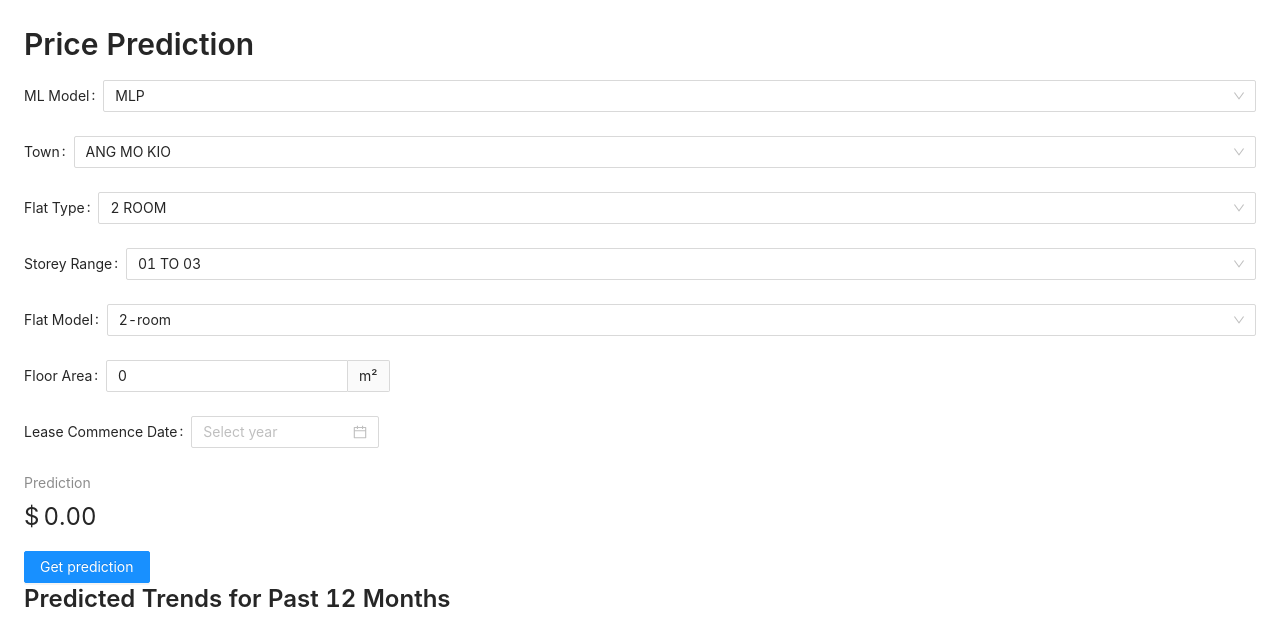
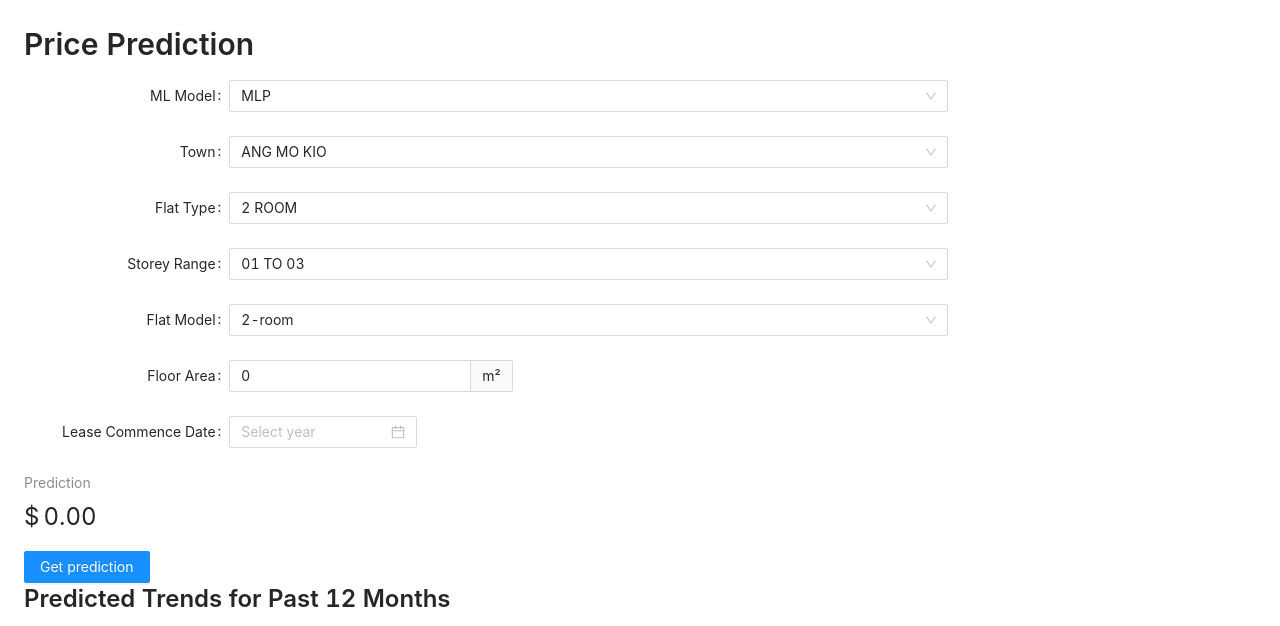
Before and after one commit to shenghaoc/prediction-tool, a Gatsby site: page / in a window 1280 px wide. Built offline with nearby package versions, Linux system fonts and the light colour scheme; Gatsby itself is replaced by a stand-in of ours.

Commit message:
Add size adjustment code for form

```diff
--- a/src/pages/index.tsx
+++ b/src/pages/index.tsx
@@ -180,9 +180,23 @@ const IndexPage = () => {
       });
   }
 
+  type SizeType = Parameters<typeof Form>[0]['size'];
+
+  const [componentSize, setComponentSize] = useState<SizeType | 'default'>('default');
+  const onFormLayoutChange = ({ size }: { size: SizeType }) => {
+    setComponentSize(size);
+  };
+
   return (
     <main style={{ padding: `24px` }}>
-      <Form>
+      <Form
+        labelCol={{ span: 4 }}
+        wrapperCol={{ span: 14 }}
+        layout="horizontal"
+        initialValues={{ size: componentSize }}
+        onValuesChange={onFormLayoutChange}
+        size={componentSize as SizeType}
+      >
         <Title level={2}>
           Price Prediction
         </Title>
```
